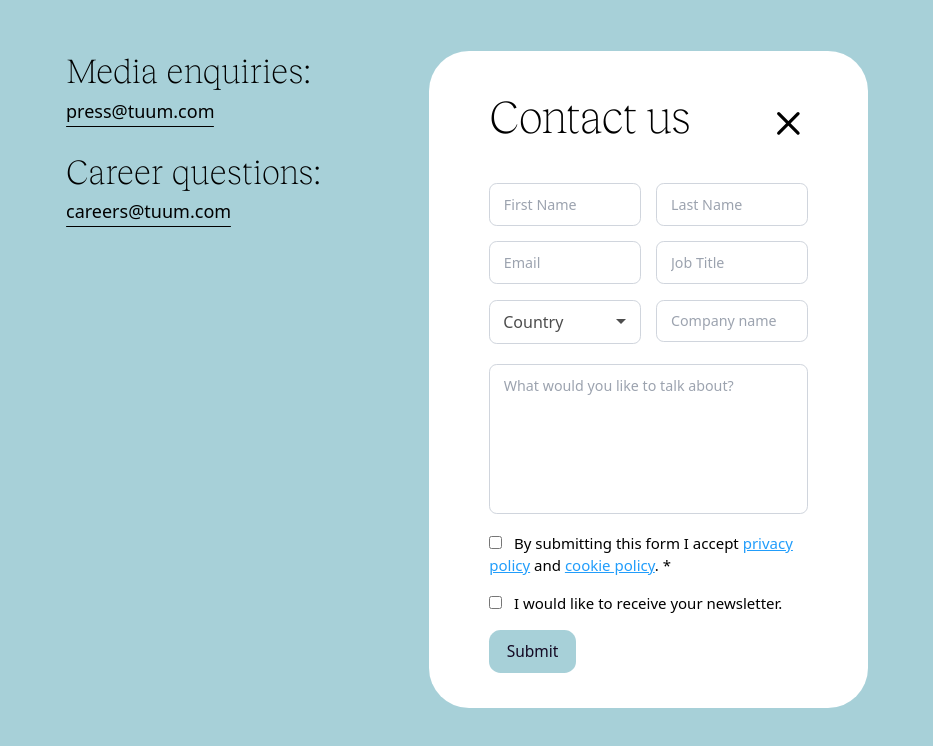
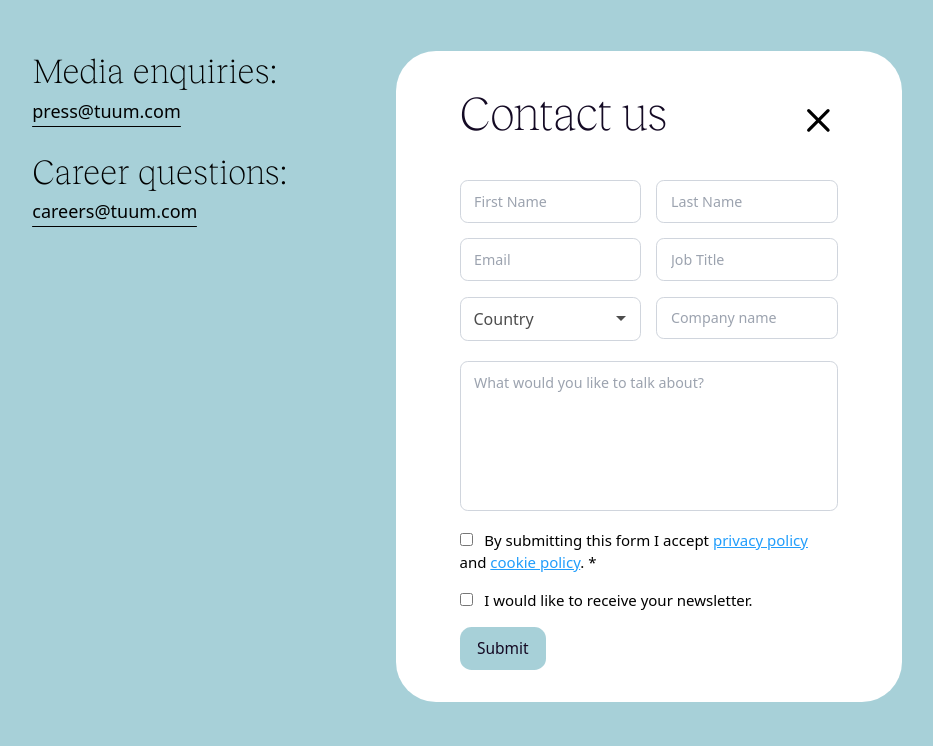
Before and after one commit to RomaMark/contact-us, a React (Create React App) app: page / in a window 1280 px wide. Shown: the top 746 px of the page, without its empty margins (173-1106 px from the left). Built offline with nearby package versions, Linux system fonts and the light colour scheme.

Commit message:
files replacing

```diff
--- a/src/App.tsx
+++ b/src/App.tsx
@@ -1,5 +1,4 @@
 import InputFields from "./InputFields";
-import "./static/styles.css";
 
 export default function App() {
   return (
--- a/src/CheckBox.tsx
+++ b/src/CheckBox.tsx
@@ -1,5 +1,4 @@
 import React, { useState } from "react";
-import "./static/styles.css";
 
 const CheckBox: React.FC = () => {
   const [isChecked, setIsChecked] = useState(false);
--- a/src/CountrySelector.tsx
+++ b/src/CountrySelector.tsx
@@ -1,6 +1,5 @@
 import React, { useState } from "react";
 import ReactFlagsSelect from "react-flags-select";
-import "./static/styles.css";
 
 const GetCountry: React.FC = () => {
   const [selected, setSelected] = useState("");
--- a/src/InputFields.tsx
+++ b/src/InputFields.tsx
@@ -1,7 +1,6 @@
 import CheckBox from "./CheckBox";
 import CountrySelector from "./CountrySelector";
 import MyError from "./error";
-import "./static/styles.css";
 
 const InputFields = () => {
   return (
--- a/src/error.tsx
+++ b/src/error.tsx
@@ -1,5 +1,4 @@
 import React, { useState } from "react";
-import "./static/styles.css";
 
 const MyError: React.FC = () => {
   const [showError, setShowError] = useState(false);
--- a/src/index.tsx
+++ b/src/index.tsx
@@ -1,7 +1,7 @@
 import React from "react";
 import ReactDOM from "react-dom/client";
 import App from "./App";
-import "./static/styles.css";
+import "./styles.css";
 
 const root = ReactDOM.createRoot(
   document.getElementById("root") as HTMLElement
--- a/src/static/index.html
+++ /dev/null
@@ -1,12 +0,0 @@
-<!DOCTYPE html>
-<html lang="en">
-  <head>
-    <meta charset="utf-8" />
-    <meta name="viewport" content="width=device-width, initial-scale=1" />
-    <meta name="theme-color" content="#000000" />
-    <title>Contact us</title>
-  </head>
-  <body>
-    <div id="root"></div>
-  </body>
-</html>
--- a/src/static/styles.css
+++ b/src/styles.css
@@ -4,14 +4,16 @@
 
 @font-face {
   font-family: recklessFont;
-  src: url(../fonts/RecklessNeue-Thin.ttf);
+  src: url(./fonts/RecklessNeue-Thin.ttf);
 }
 
 html {
   font-size: 15.5px;
+  min-width: 45%;
 }
 
 body {
+  height: 100vh;
   align-items: center;
   background-color: rgb(167 208 216);
 }
@@ -19,7 +21,8 @@ body {
 h1 {
   font-family: recklessFont, ui-serif, Georgia, Cambria, Times New Roman, Times,
     serif;
-  font-size: 3rem;
+  color: #140a24;
+  font-size: 48px;
   letter-spacing: -0.02em;
   line-height: 3.75rem;
 }
@@ -115,9 +118,11 @@ p {
 }
 
 .container-size {
-  width: 39%;
-  padding: 35px 60px;
+  width: 45%;
+  min-width: 300px;
+  padding: 32px 64px;
 }
+
 .ReactFlagsSelect-module_selectBtn__19wW7 {
   border-radius: 0.5rem !important;
   border-width: 1px !important;
```
Also changed, not shown: tsconfig.json (+3 -9 lines).
